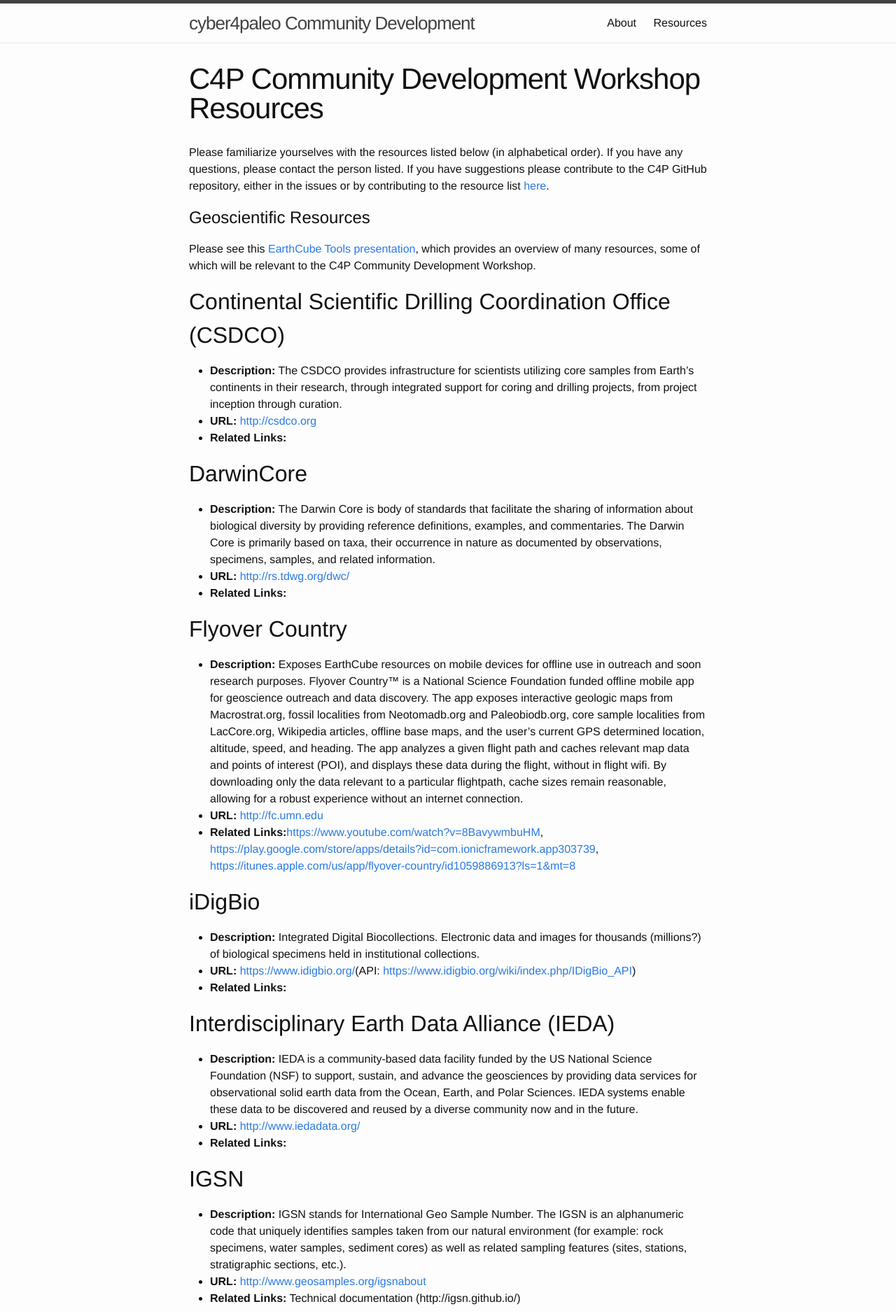
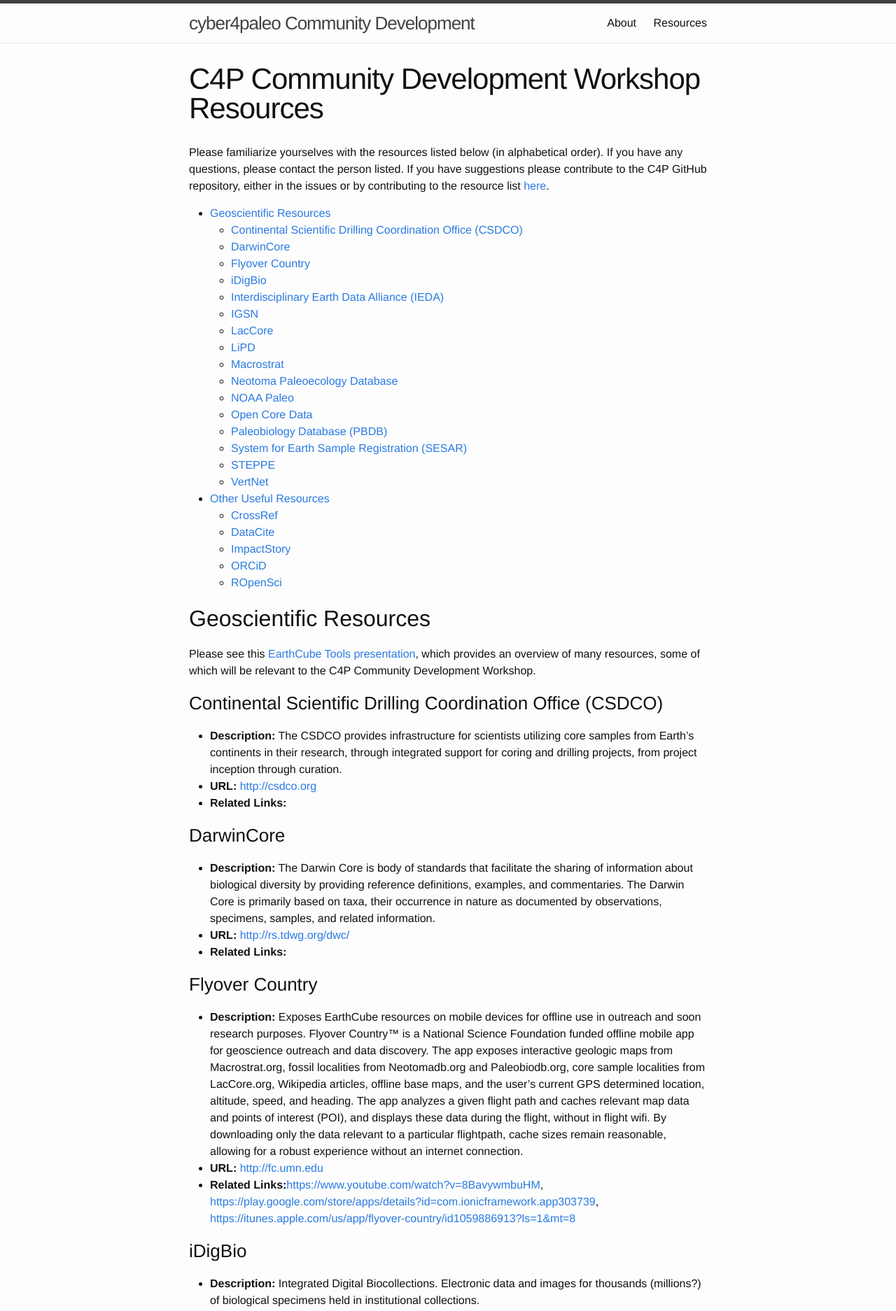
Before and after one commit to cyber4paleo/cyber4paleo.github.io, a Jekyll site: the page built from _resources/CommunityResourceList.md, in a window 1280 px wide. Shown: the top 1874 px of the page at 70% size. Built offline with Jekyll 4.4.1, drawn with Linux system fonts in a browser that asks for light colours; part of the change alters nothing that is shown; some of the changed text lies outside the part shown.

Commit message:
Added the ToC to the Community Resource List & reformatted in native markdown.

```diff
--- a/_resources/CommunityResourceList.md
+++ b/_resources/CommunityResourceList.md
@@ -9,171 +9,168 @@ Please familiarize yourselves with the resources listed below (in alphabetical o
 * TOC
 {:toc}
 
-<h1>Geoscientific Resources</h1>
+## Geoscientific Resources
 
 Please see this <a href="http://bit.ly/1r4AqLN">EarthCube Tools presentation</a>, which provides an overview of many resources, some of which will be relevant to the C4P Community Development Workshop.
 
-<h2>Continental Scientific Drilling Coordination Office (CSDCO)</h2>
-<ul>
-	<li><b>Description:</b> The CSDCO provides infrastructure for scientists utilizing core samples from Earth&rsquo;s continents in their research, through integrated support for coring and drilling projects, from project inception through curation.</li>
-	<li><b>URL:</b> <a>http://csdco.org</a></li>
-	<li><b>Related Links:</b> </li>
-</ul>
+### Continental Scientific Drilling Coordination Office (CSDCO)
 
-<h2>DarwinCore</h2>
-<ul>
-	<li><b>Description:</b> The Darwin Core is body of standards that facilitate the sharing of information about biological diversity by providing reference definitions, examples, and commentaries. The Darwin Core is primarily based on taxa, their occurrence in nature as documented by observations, specimens, samples, and related information.</li>
-	<li><b>URL:</b> <a>http://rs.tdwg.org/dwc/</a></li>
-	<li><b>Related Links:</b></li>
-</ul>
-
-<h2>Flyover Country</h2>
-<ul>
-	<li><b>Description:</b> Exposes EarthCube resources on mobile devices for offline use in outreach and soon research purposes. Flyover Country&trade; is a National Science Foundation funded offline mobile app for geoscience outreach and data discovery. The app exposes interactive geologic maps from Macrostrat.org, fossil localities from Neotomadb.org and Paleobiodb.org, core sample localities from LacCore.org, Wikipedia articles, offline base maps, and the user&rsquo;s current GPS determined location, altitude, speed, and heading. The app analyzes a given flight path and caches relevant map data and points of interest (POI), and displays these data during the flight, without in flight wifi. By downloading only the data relevant to a particular flightpath, cache sizes remain reasonable, allowing for a robust experience without an internet connection.</li>
-	<li><b>URL:</b> <a>http://fc.umn.edu</a></li>
-	<li><b>Related Links:</b><a>https://www.youtube.com/watch?v=8BavywmbuHM</a>,
-<a>https://play.google.com/store/apps/details?id=com.ionicframework.app303739</a>,
-<a>https://itunes.apple.com/us/app/flyover-country/id1059886913?ls=1&amp;mt=8</a></li>
-</ul>
+* <b>Description:</b> The CSDCO provides infrastructure for scientists utilizing core samples from Earth&rsquo;s continents in their research, through integrated support for coring and drilling projects, from project inception through curation.
+* <b>URL:</b> <a>http://csdco.org</a>
+* <b>Related Links:</b>
 
 
-<h2>iDigBio</h2>
-<ul>
-	<li><b>Description:</b> Integrated Digital Biocollections. Electronic data and images for thousands (millions?) of biological specimens held in institutional collections.</li>
-	<li><b>URL:</b> <a>https://www.idigbio.org/</a>(API: <a>https://www.idigbio.org/wiki/index.php/IDigBio_API</a>)</li>
-	<li><b>Related Links:</b></li>
-</ul>
+### DarwinCore
 
-<h2>Interdisciplinary Earth Data Alliance (IEDA)</h2>
-<ul>
-	<li><b>Description:</b> IEDA is a community-based data facility funded by the US National Science Foundation (NSF) to support, sustain, and advance the geosciences by providing data services for observational solid earth data from the Ocean, Earth, and Polar Sciences. IEDA systems enable these data to be discovered and reused by a diverse community now and in the future.</li>
-	<li><b>URL:</b> <a>http://www.iedadata.org/</a></li>
-	<li><b>Related Links:</b></li>
-</ul>
+* <b>Description:</b> The Darwin Core is body of standards that facilitate the sharing of information about biological diversity by providing reference definitions, examples, and commentaries. The Darwin Core is primarily based on taxa, their occurrence in nature as documented by observations, specimens, samples, and related information.
+* <b>URL:</b> <a>http://rs.tdwg.org/dwc/</a>
+* <b>Related Links:</b>
 
-<h2>IGSN</h2>
-<ul>
-	<li><b>Description:</b> IGSN stands for International Geo Sample Number. The IGSN is an alphanumeric code that uniquely identifies samples taken from our natural environment (for example: rock specimens, water samples, sediment cores) as well as related sampling features (sites, stations, stratigraphic sections, etc.).</li>
-	<li><b>URL:</b> <a>http://www.geosamples.org/igsnabout</a></li>
-	<li><b>Related Links:</b> Technical documentation (http://igsn.github.io/)</li>
-</ul>
 
-<h2>LacCore</h2>
-<ul>
-	<li><b>Description:</b> LacCore and the associated Continental Scientific Drilling Coordination Office (CSDCO) provide infrastructure for scientists utilizing core samples from Earth&rsquo;s continents in their research, through integrated support for coring and drilling projects, from project inception through curation. Funded by NSF and the University of Minnesota.</li>
-	<li><b>URL:</b> <a>http://laccore.org/</a></li>
-	<li><b>Related Links:</b></li>
-</ul>
+### Flyover Country
 
-<h2>LiPD</h2>
-<ul>
-	<li><b>Description:</b> Data standard for a paleoclimate data container in JSON-LD format to enable quick querying and data extraction.</li>
-	<li><b>URL:</b> <a>http://www.clim-past-discuss.net/cp-2015-109/</a></li>
-	<li><b>Related Links:</b> http://www.lipd.net/</li>
-</ul>
+* <b>Description:</b> Exposes EarthCube resources on mobile devices for offline use in outreach and soon research purposes. Flyover Country&trade; is a National Science Foundation funded offline mobile app for geoscience outreach and data discovery. The app exposes interactive geologic maps from Macrostrat.org, fossil localities from Neotomadb.org and Paleobiodb.org, core sample localities from LacCore.org, Wikipedia articles, offline base maps, and the user&rsquo;s current GPS determined location, altitude, speed, and heading. The app analyzes a given flight path and caches relevant map data and points of interest (POI), and displays these data during the flight, without in flight wifi. By downloading only the data relevant to a particular flightpath, cache sizes remain reasonable, allowing for a robust experience without an internet connection.
+* <b>URL:</b> <a>http://fc.umn.edu</a>
+* <b>Related Links:</b><a>https://www.youtube.com/watch?v=8BavywmbuHM</a>,
+<a>https://play.google.com/store/apps/details?id=com.ionicframework.app303739</a>,
+<a>https://itunes.apple.com/us/app/flyover-country/id1059886913?ls=1&amp;mt=8</a>
 
-<h2>Macrostrat</h2>
-<ul>
-	<li><b>Description:</b> Macrostrat is a database of the stratigraphic record, stratigraphic names, and associated geochronological information.</li>
-	<li><b>URL:</b> <a>https://macrostrat.org/</a></li>
-	<li><b>Related Links:</b></li>
-</ul>
 
-<h2>Neotoma Paleoecology Database</h2>
-<ul>
-	<li><b>Description:</b> Neotoma is a community data repository for fossil data, age models, and associated information, mostly from the Quaternary and Late Cenozoic.</li>
-	<li><b>URL:</b> <a>http://neotomadb.org</a></li>
-	<li><b>Related Links:</b> </li>
-</ul>
 
-<ul>
-	<li>Watch this 15-minute <a>webinar about Neotoma</a>(skip to 30 minutes for Neotoma presentation)</li>
-	<li>Neotoma Manual: <a>http://neotoma-manual.readthedocs.io/en/latest/</a></li>
-	<li>API Developers Page: <a>http://api.neotomadb.org/doc/</a></li>
-	<li>R neotoma Package: <a>https://cran.r-project.org/web/packages/neotoma/index.html</a></li>
-</ul>
+### iDigBio
 
-<h2>NOAA Paleo</h2>
-<ul>
-	<li><b>Description:</b>NOAA Paleoclimatology provides the paleoclimatology data and information scientists need to understand natural climate variability and future climate change. We also operate the World Data Service for Paleoclimatology, which archives and distributes data contributed by scientists around the world.</li>
-	<li><b>URL:</b> <a>https://www.ncdc.noaa.gov/data-access/paleoclimatology-data/datasets</a></li>
-	<li><b>Related Links:</b></li>
-</ul>
+* <b>Description:</b> Integrated Digital Biocollections. Electronic data and images for thousands (millions?) of biological specimens held in institutional collections.
+* <b>URL:</b> <a>https://www.idigbio.org/</a>(API: <a>https://www.idigbio.org/wiki/index.php/IDigBio_API</a>)
+* <b>Related Links:</b>
 
-<h2>Open Core Data</h2>
-<ul>
-	<li><b>Description:</b> Open Core Data is a source for both continental and ocean scientific drilling data from the JRSO (<a>http://iodp.org/</a>) and CSDCO (<a>http://www.csdco.umn.edu/</a>) facilities. It is recently funded and starting its process. Among the goals will be improving use of OCD hosted data by other community repositories and machine access to the holdings. </li>
-	<li><b>URL:</b> <a>http://opencoredata.org</a></li>
-	<li><b>Related Links:</b></li>
-</ul>
 
-<ul>
-	<li>GitHub: <a>https://github.com/OpenCoreData</a> Note in particular the <a>Notebooks</a>repository. In this repository we are hoping to start the development of notebooks for end users.</li>
-	<li>API swagger docs: <a>http://opencoredata.org/common/swagger-ui/</a></li>
-</ul>
+### Interdisciplinary Earth Data Alliance (IEDA)
 
-<h2>Paleobiology Database (PBDB)</h2>
-<ul>
-	<li><b>Description:</b> The Paleobiology Database (PaleoBioDB) is a non-governmental, non-profit public resource for paleontological data. It has been organized and operated by a multi-disciplinary, multi-institutional, international group of paleobiological researchers. Its purpose is to provide global, collection-based occurrence and taxonomic data for organisms of all geological ages, as well data services to allow easy access to data for independent development of analytical tools, visualization software, and applications of all types. The Database&rsquo;s broader goal is to encourage and enable data-driven collaborative efforts that address large-scale paleobiological questions.</li>
-	<li><b>URL:</b> <a>https://paleobiodb.org/</a></li>
-	<li><b>Related Links:</b> Watch this <a>webinar about PBDB</a>(first half only)</li>
-</ul>
+* <b>Description:</b> IEDA is a community-based data facility funded by the US National Science Foundation (NSF) to support, sustain, and advance the geosciences by providing data services for observational solid earth data from the Ocean, Earth, and Polar Sciences. IEDA systems enable these data to be discovered and reused by a diverse community now and in the future.
+* <b>URL:</b> <a>http://www.iedadata.org/</a>
+* <b>Related Links:</b>
 
-<h2>System for Earth Sample Registration (SESAR)</h2>
-<ul>
-	<li><b>Description:</b> SESAR, the System for Earth Sample Registration, is a web-based registry for samples and related sampling features. SESAR&rsquo;s objective is to promote sharing, linking, and integration of sample-based data through unambiguous identification of samples. SESAR distributes the International Geo Sample Number (IGSN; see above), catalogs and preserves sample metadata profiles, and provides access to the sample catalog via the Global Sample Search. SESAR is operated by the Interdisciplinary Earth Data Alliance (see above).</li>
-	<li><b>URL:</b> <a>http://www.geosamples.org/</a></li>
-	<li><b>Related Links:</b></li>
-</ul>
 
-<h2>STEPPE</h2>
-<ul>
-	<li><b>Description:</b> NSF-supported consortium whose purpose is to promote multidisciplinary research and education on Earth&rsquo;s deep-time sedimentary crust.</li>
-	<li><b>URL:</b> <a>https://steppe.org/</a></li>
-	<li><b>Related Links:</b></li>
-</ul>
+### IGSN
 
-<h2>VertNet</h2>
-<ul>
-	<li><b>Description:</b> VertNet is a NSF-funded collaborative project that makes biodiversity data free and available on the web. VertNet is a tool designed to help people discover, capture, and publish biodiversity data. It is also the core of a collaboration between hundreds of biocollections that contribute biodiversity data and work together to improve it. VertNet is an engine for training current and future professionals to use and build upon best practices in data quality, curation, research, and data publishing. Yet, VertNet is still the aggregate of all of the information that it mobilizes.</li>
-	<li><b>URL:</b> <a>h</a><a>ttp://vertnet.org/</a></li>
-	<li><b>Related Links:</b></li>
-</ul>
+* <b>Description:</b> IGSN stands for International Geo Sample Number. The IGSN is an alphanumeric code that uniquely identifies samples taken from our natural environment (for example: rock specimens, water samples, sediment cores) as well as related sampling features (sites, stations, stratigraphic sections, etc.).
+* <b>URL:</b> <a>http://www.geosamples.org/igsnabout</a>
+* <b>Related Links:</b> Technical documentation (http://igsn.github.io/)
 
-<p>
-<h1>Other Useful Resources:</h1>
 
-<h2>CrossRef</h2>
-<ul>
-	<li><b>Description:</b> Works with publishers to assign &amp; manage DOIs for published material.</li>
-	<li><b>URL:</b> <a>http://crossref.org</a>(API: <a>http://search.crossref.org/help/api</a>)</li>
-	<li><b>Related Links:</b></li>
-</ul>
+### LacCore
 
-<h2>DataCite</h2>
-<ul>
-	<li><b>Description:</b> Works with data repositories to provide &amp; manage DOIs and other identifiers for data.</li>
-	<li><b>URL:</b> <a>http://datacite.org</a>(API: <a>https://mds.datacite.org/static/apidoc</a>)</li>
-	<li><b>Related Links:</b></li>
-</ul>
+* <b>Description:</b> LacCore and the associated Continental Scientific Drilling Coordination Office (CSDCO) provide infrastructure for scientists utilizing core samples from Earth&rsquo;s continents in their research, through integrated support for coring and drilling projects, from project inception through curation. Funded by NSF and the University of Minnesota.
+* <b>URL:</b> <a>http://laccore.org/</a>
+* <b>Related Links:</b>
 
-<h2>ImpactStory</h2>
-<ul>
-	<li><b>Description:</b> The service provides a number of indicators for the social impact of published works, including traditional scholarly papers but also blog posts and other more casual publications.</li>
-	<li><b>URL:</b> <a>https://impactstory.org</a></li>
-	<li><b>Related Links:</b></li>
-</ul>
 
-<h2>ORCiD</h2>
-<ul>
-	<li><b>Description:</b> ORCID is an open, non-profit, community-based effort to provide a registry of unique researcher identifiers and a transparent method of linking research activities and outputs to these identifiers. ORCID is unique in its ability to reach across disciplines, research sectors, and national boundaries and its cooperation with other identifier systems.</li>
-	<li><b>URL:</b> <a>http://orcid.org</a>(API: <a>https://orcid.org/organizations/integrators/API</a>)</li>
-	<li><b>Related Links:</b></li>
-</ul>
+### LiPD
 
-<h2>ROpenSci</h2>
-<ul>
-	<li><b>Description:</b> R packages for open (and some closed) APIs. Includes Barcode of Life, Geonames, Encyclopedia of Life and others.</li>
-	<li><b>URL:</b> <a>https://ropensci.org</a></li>
-	<li><b>Related Links:</b> (see page, lots of through links)</li>
-</ul>
+* <b>Description:</b> Data standard for a paleoclimate data container in JSON-LD format to enable quick querying and data extraction.
+* <b>URL:</b> <a>http://www.clim-past-discuss.net/cp-2015-109/</a>
+* <b>Related Links:</b> http://www.lipd.net/
+
+
+### Macrostrat
+
+* <b>Description:</b> Macrostrat is a database of the stratigraphic record, stratigraphic names, and associated geochronological information.
+* <b>URL:</b> <a>https://macrostrat.org/</a>
+* <b>Related Links:</b>
+
+
+### Neotoma Paleoecology Database
+
+* <b>Description:</b> Neotoma is a community data repository for fossil data, age models, and associated information, mostly from the Quaternary and Late Cenozoic.
+* <b>URL:</b> <a>http://neotomadb.org</a>
+* <b>Related Links:</b>
+
+
+
+* Watch this 15-minute <a>webinar about Neotoma</a>(skip to 30 minutes for Neotoma presentation)
+* Neotoma Manual: <a>http://neotoma-manual.readthedocs.io/en/latest/</a>
+* API Developers Page: <a>http://api.neotomadb.org/doc/</a>
+* R neotoma Package: <a>https://cran.r-project.org/web/packages/neotoma/index.html</a>
+
+
+### NOAA Paleo
+
+* <b>Description:</b>NOAA Paleoclimatology provides the paleoclimatology data and information scientists need to understand natural climate variability and future climate change. We also operate the World Data Service for Paleoclimatology, which archives and distributes data contributed by scientists around the world.
+* <b>URL:</b> <a>https://www.ncdc.noaa.gov/data-access/paleoclimatology-data/datasets</a>
+* <b>Related Links:</b>
+
+
+### Open Core Data
+
+* <b>Description:</b> Open Core Data is a source for both continental and ocean scientific drilling data from the JRSO (<a>http://iodp.org/</a>) and CSDCO (<a>http://www.csdco.umn.edu/</a>) facilities. It is recently funded and starting its process. Among the goals will be improving use of OCD hosted data by other community repositories and machine access to the holdings.
+* <b>URL:</b> <a>http://opencoredata.org</a>
+* <b>Related Links:</b>
+
+
+
+* GitHub: <a>https://github.com/OpenCoreData</a> Note in particular the <a>Notebooks</a>repository. In this repository we are hoping to start the development of notebooks for end users.
+* API swagger docs: <a>http://opencoredata.org/common/swagger-ui/</a>
+
+
+### Paleobiology Database (PBDB)
+
+* <b>Description:</b> The Paleobiology Database (PaleoBioDB) is a non-governmental, non-profit public resource for paleontological data. It has been organized and operated by a multi-disciplinary, multi-institutional, international group of paleobiological researchers. Its purpose is to provide global, collection-based occurrence and taxonomic data for organisms of all geological ages, as well data services to allow easy access to data for independent development of analytical tools, visualization software, and applications of all types. The Database&rsquo;s broader goal is to encourage and enable data-driven collaborative efforts that address large-scale paleobiological questions.
+* <b>URL:</b> <a>https://paleobiodb.org/</a>
+* <b>Related Links:</b> Watch this <a>webinar about PBDB</a>(first half only)
+
+
+### System for Earth Sample Registration (SESAR)
+
+* <b>Description:</b> SESAR, the System for Earth Sample Registration, is a web-based registry for samples and related sampling features. SESAR&rsquo;s objective is to promote sharing, linking, and integration of sample-based data through unambiguous identification of samples. SESAR distributes the International Geo Sample Number (IGSN; see above), catalogs and preserves sample metadata profiles, and provides access to the sample catalog via the Global Sample Search. SESAR is operated by the Interdisciplinary Earth Data Alliance (see above).
+* <b>URL:</b> <a>http://www.geosamples.org/</a>
+* <b>Related Links:</b>
+
+
+### STEPPE
+
+* <b>Description:</b> NSF-supported consortium whose purpose is to promote multidisciplinary research and education on Earth&rsquo;s deep-time sedimentary crust.
+* <b>URL:</b> <a>https://steppe.org/</a>
+* <b>Related Links:</b>
+
+
+### VertNet
+
+* <b>Description:</b> VertNet is a NSF-funded collaborative project that makes biodiversity data free and available on the web. VertNet is a tool designed to help people discover, capture, and publish biodiversity data. It is also the core of a collaboration between hundreds of biocollections that contribute biodiversity data and work together to improve it. VertNet is an engine for training current and future professionals to use and build upon best practices in data quality, curation, research, and data publishing. Yet, VertNet is still the aggregate of all of the information that it mobilizes.
+* <b>URL:</b> <a>h</a><a>ttp://vertnet.org/</a>
+* <b>Related Links:</b>
+
+## Other Useful Resources
+
+### CrossRef
+
+* <b>Description:</b> Works with publishers to assign &amp; manage DOIs for published material.
+* <b>URL:</b> <a>http://crossref.org</a> (API: <a>http://search.crossref.org/help/api</a>)
+* <b>Related Links:</b>
+
+
+### DataCite
+
+* <b>Description:</b> Works with data repositories to provide &amp; manage DOIs and other identifiers for data.
+* <b>URL:</b> <a>http://datacite.org</a> (API: <a>https://mds.datacite.org/static/apidoc</a>)
+* <b>Related Links:</b>
+
+
+### ImpactStory
+
+* <b>Description:</b> The service provides a number of indicators for the social impact of published works, including traditional scholarly papers but also blog posts and other more casual publications.
+* <b>URL:</b> <a>https://impactstory.org</a>
+* <b>Related Links:</b>
+
+
+### ORCiD
+
+* <b>Description:</b> ORCID is an open, non-profit, community-based effort to provide a registry of unique researcher identifiers and a transparent method of linking research activities and outputs to these identifiers. ORCID is unique in its ability to reach across disciplines, research sectors, and national boundaries and its cooperation with other identifier systems.
+* <b>URL:</b> <a>http://orcid.org</a> (API: <a>https://orcid.org/organizations/integrators/API</a>)
+* <b>Related Links:</b>
+
+
+### ROpenSci
+
+* <b>Description:</b> R packages for open (and some closed) APIs. Includes Barcode of Life, Geonames, Encyclopedia of Life and others.
+* <b>URL:</b> <a>https://ropensci.org</a>
+* <b>Related Links:</b> (see page, lots of through links)
--- a/css/main.scss
+++ b/css/main.scss
@@ -51,7 +51,3 @@ $on-laptop:        800px;
         "layout",
         "syntax-highlighting"
 ;
-
-.boxed {
-  border: 1px solid green ;
-}
```
